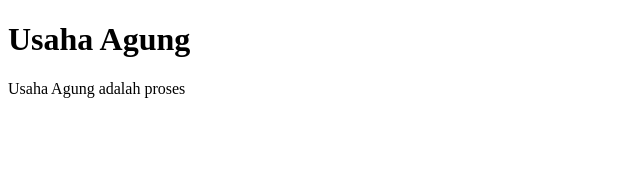
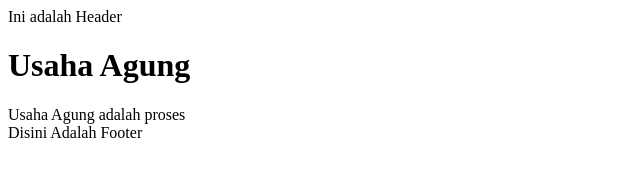
Before and after one commit to cupaycipay/CompanyProfile, a plain HTML site: page index.html in a window 1280 px wide. Shown: the whole page, without its empty margins (0-640 px from the left). Drawn offline with Linux system fonts and the light colour scheme.

Commit message:
Perubahan

```diff
--- a/index.html
+++ b/index.html
@@ -6,8 +6,12 @@
     <title>Latihan Git</title>
 </head>
 <body>
+    <header>Ini adalah Header</header>
+
     <h1>Usaha Agung</h1>
 
     <div>Usaha Agung adalah proses</div>
+
+    <footer>Disini Adalah Footer</footer>
 </body>
 </html>
```
